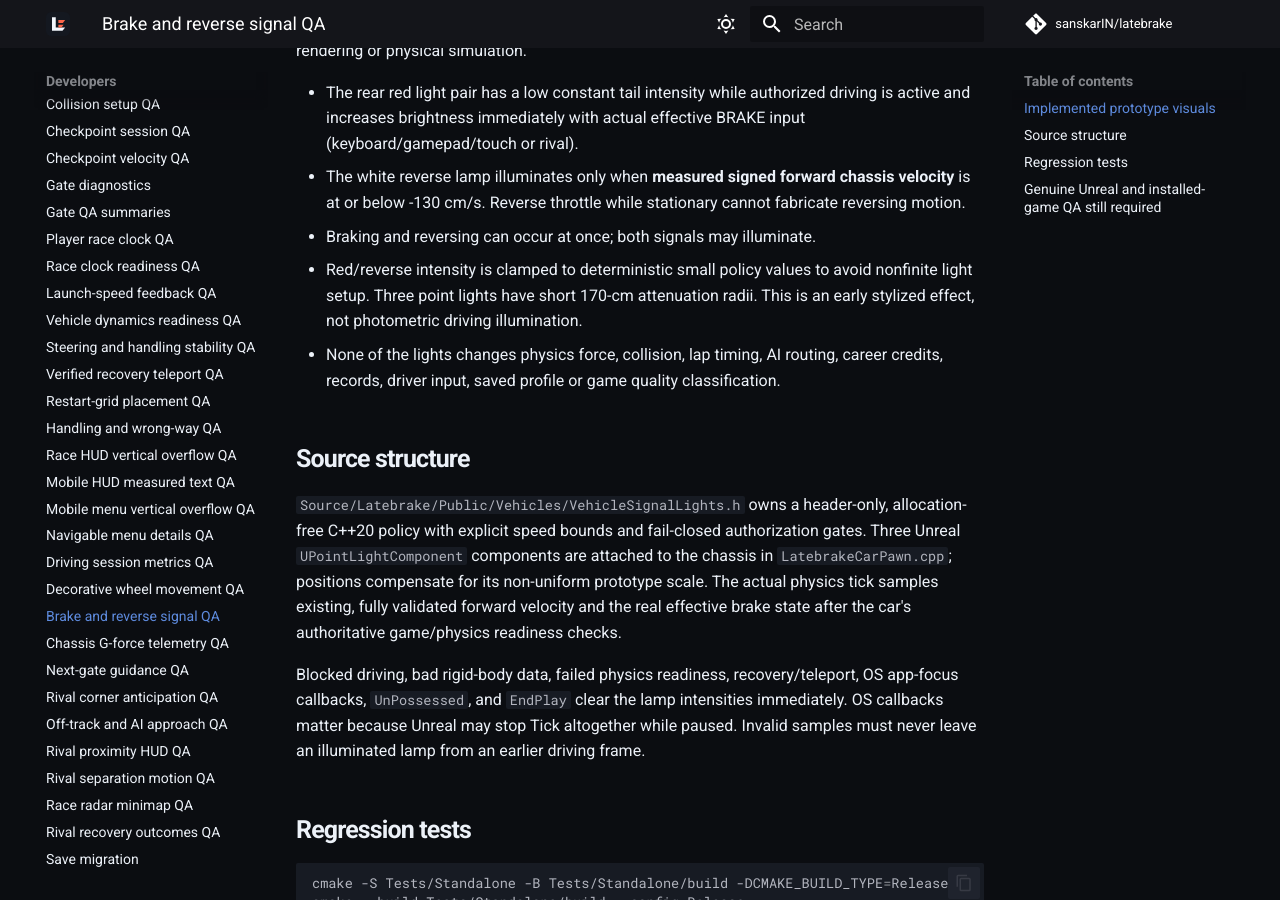
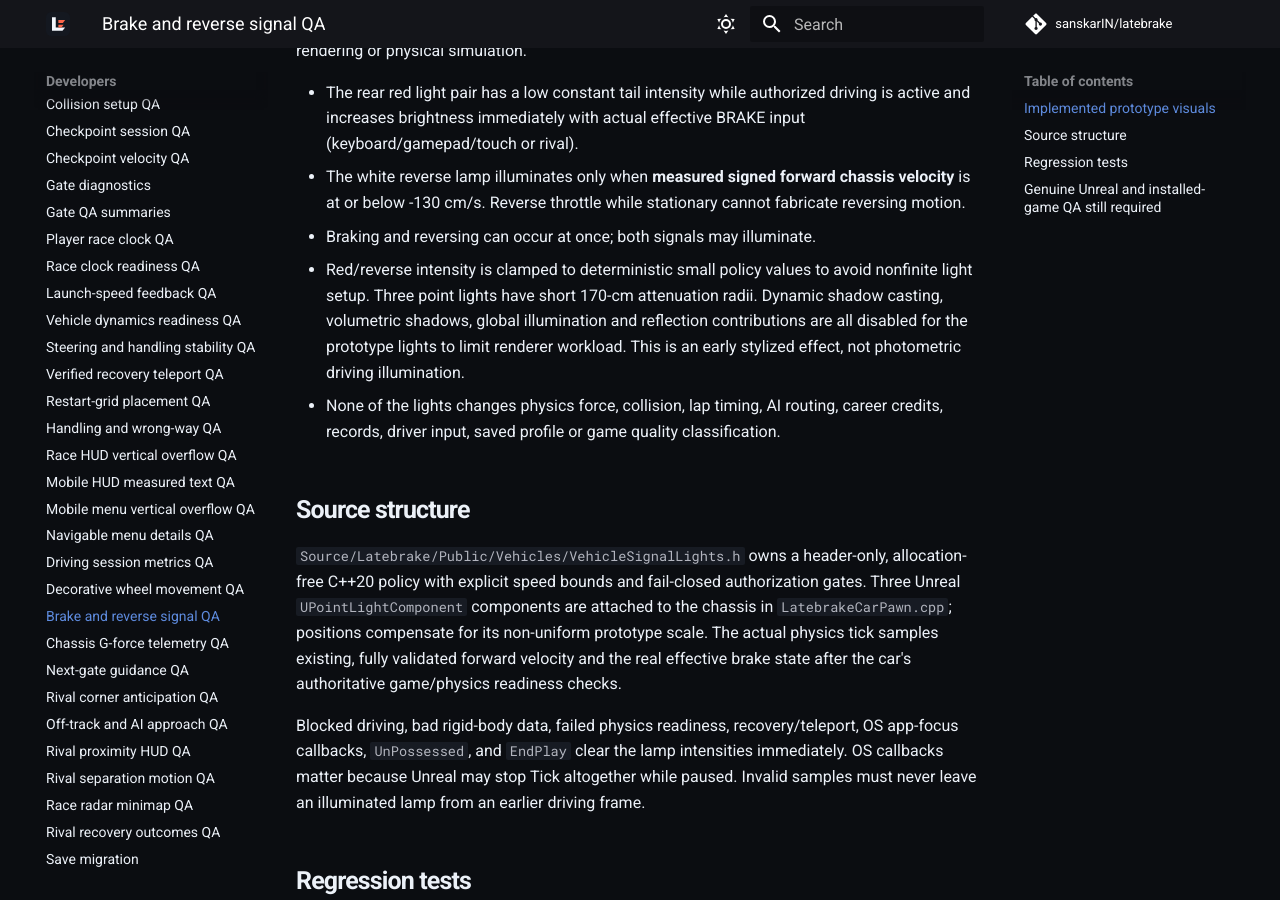
Before and after one commit to sanskarIN/latebrake, an MkDocs documentation site: the page built from docs/VEHICLE_SIGNAL_LIGHTS_QA.md, in a window 1280 px wide and 900 px high, scrolled down 367 px. Built offline with MkDocs 1.6.1 and Material for MkDocs 9.7.7, drawn with Linux system fonts in a browser that asks for light colours; comment, search, counter and statistics services are not loaded.

Commit message:
test(docs): lock in lightweight unshadowed prototype vehicle lamps

```diff
--- a/docs/VEHICLE_SIGNAL_LIGHTS_QA.md
+++ b/docs/VEHICLE_SIGNAL_LIGHTS_QA.md
@@ -17,7 +17,9 @@ headlamp rendering or physical simulation.
 - Braking and reversing can occur at once; both signals may illuminate.
 - Red/reverse intensity is clamped to deterministic small policy values
   to avoid nonfinite light setup. Three point lights have short
-  170-cm attenuation radii. This is an early stylized effect, not
+  170-cm attenuation radii. Dynamic shadow casting, volumetric
+shadows, global illumination and reflection contributions are all
+disabled for the prototype lights to limit renderer workload. This is an early stylized effect, not
   photometric driving illumination.
 - None of the lights changes physics force, collision, lap timing,
   AI routing, career credits, records, driver input, saved profile or
```
